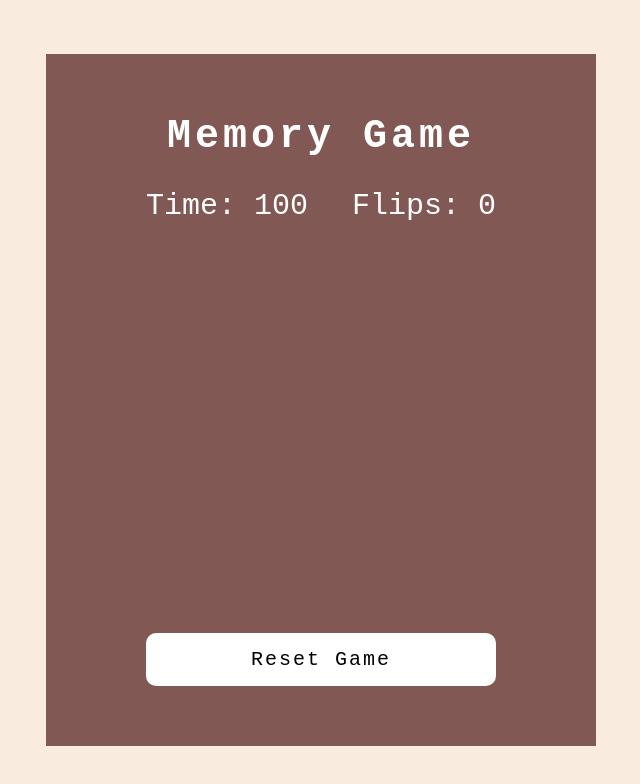
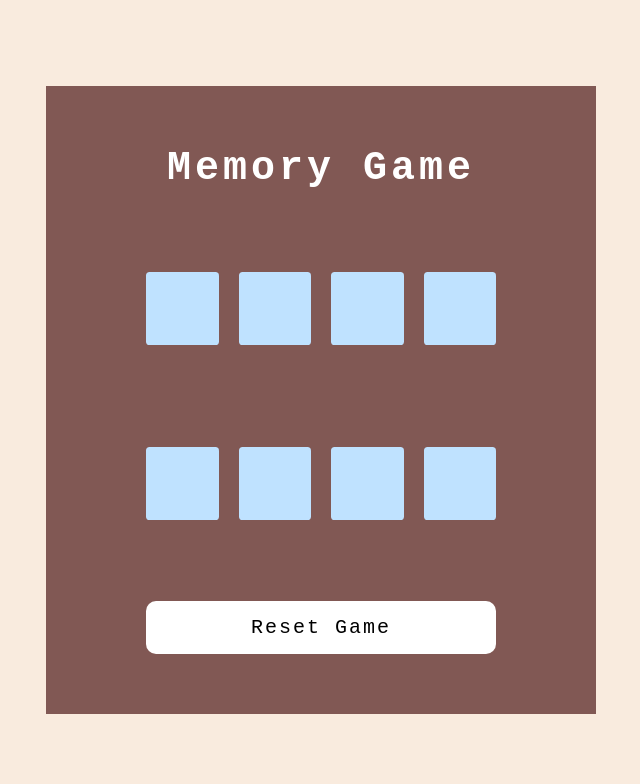
Before and after one commit to VaultDweller13/junior-hackathon, a React (Vite) app: page / in a window 1280 px wide. Shown: the top 784 px of the page, without its empty margins (319-959 px from the left). Built offline with nearby package versions, Linux system fonts and the light colour scheme.

Commit message:
feat: add render cards on page

```diff
--- a/src/App.tsx
+++ b/src/App.tsx
@@ -1,4 +1,4 @@
-import MainLayout from "./components/MainLayout";
+import { MainLayout } from "./components/MainLayout";
 
 function App() {
   return (
--- a/src/components/Card.module.css
+++ b/src/components/Card.module.css
@@ -2,7 +2,7 @@
   display: flex;
   place-content: center;
 
-  max-width: 150px;
+  max-width: 100px;
   aspect-ratio: 1/1;
 
   border-radius: 5%;
--- a/src/components/MainLayout.module.css
+++ b/src/components/MainLayout.module.css
@@ -3,13 +3,6 @@
   text-align: center;
   color: #fff;
   letter-spacing: 0.1em;
-}
-
-.info {
-  display: flex;
-  justify-content: space-between;
-  font-size: 30px;
-  color: #fff;
 }
 
 .button {
@@ -29,4 +22,11 @@
 .field {
   width: 350px;
   height: 350px;
+  display: grid;
+  grid-template-columns: repeat(4, 1fr);
+  grid-template-rows: repeat(2, 1fr);
+  grid-column-gap: 20px;
+  grid-row-gap: 0px;
+  justify-content: center;
+  align-items: center;
 }
--- a/src/components/MainLayout.tsx
+++ b/src/components/MainLayout.tsx
@@ -1,17 +1,39 @@
+import { useState, useEffect } from "react";
+import { Card } from "./Card";
 import styles from "./MainLayout.module.css";
 
-const MainLayout = () => {
+export const MainLayout = () => {
+  const [cardData, setCardData] = useState<{ id: number; iconNum: string }[]>([]);
+
+  // Уникальные иконки
+  const uniqueIcons = ["1", "2", "3", "4"];
+
+  // Генерируем случайные числа от 1 до 8 для распределения иконок
+  const generateRandomIcons = () => {
+    const icons = Array.from({ length: 8 }, (_, index) => uniqueIcons[index % uniqueIcons.length]);
+    return icons.sort(() => Math.random() - 0.5);
+  };
+
+  useEffect(() => {
+    // Получаем случайные иконки
+    const randomIcons = generateRandomIcons();
+
+    // Создаем данные для каждой карточки
+    const cards = randomIcons.map((iconNum, index) => ({ id: index, iconNum }));
+
+    // Устанавливаем состояние с данными о карточках
+    setCardData(cards);
+  }, []);
+
   return (
     <>
       <h2 className={styles.header}>Memory Game</h2>
-      <div className={styles.info}>
-        <p>Time: 100</p>
-        <p>Flips: 0</p>
+      <div className={styles.field}>
+        {cardData.map((card) => (
+          <Card key={card.id} iconNum={card.iconNum} isFlipped={false} />
+        ))}
       </div>
-      <div className={styles.field}></div>
       <button className={styles.button}>Reset Game</button>
     </>
   );
 };
-
-export default MainLayout;
```
